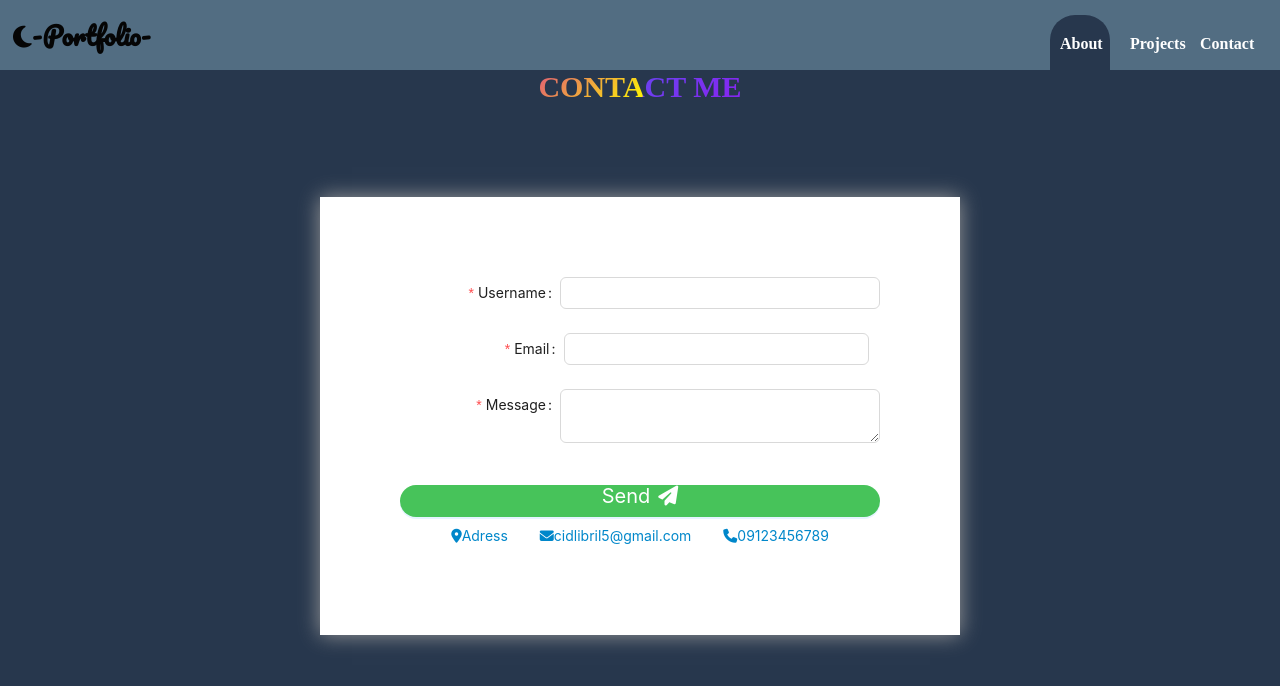
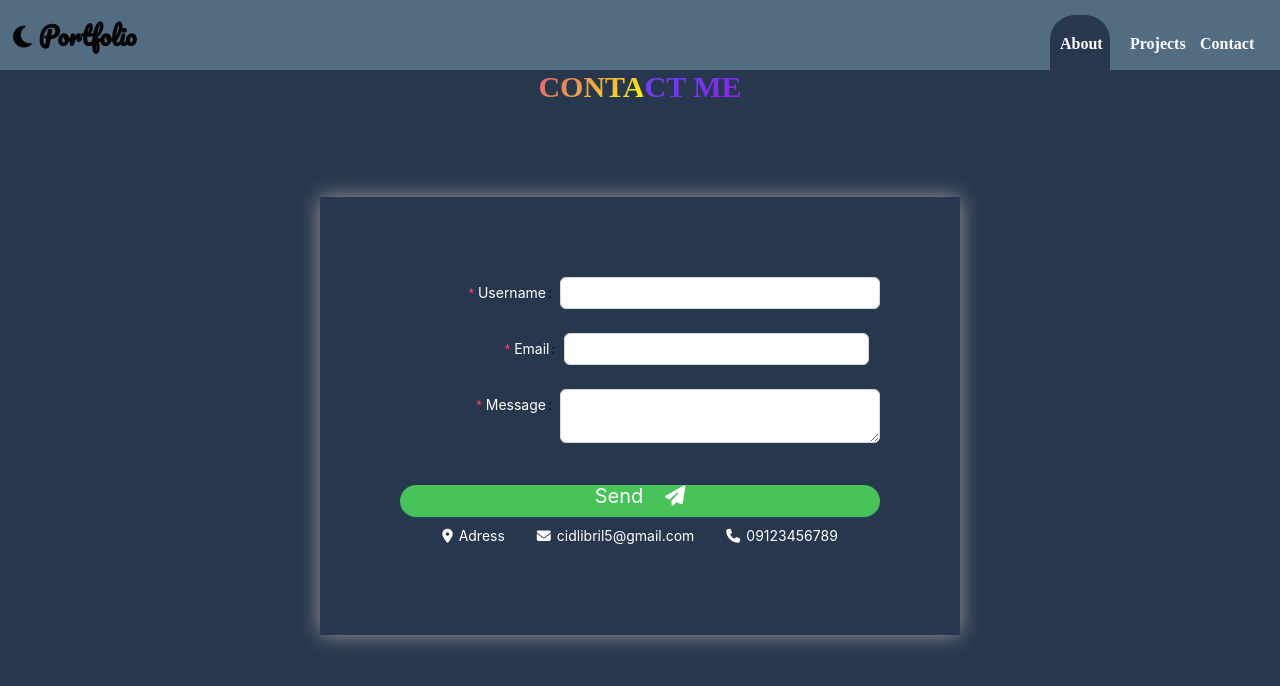
Before and after one commit to SidLD/Portfolio, a React (Create React App) app: page /contact in a window 1280 px wide. Shown: the top 686 px of the page. Built offline with nearby package versions, Linux system fonts and the light colour scheme.

Commit message:
Add Theme

```diff
--- a/src/App.css
+++ b/src/App.css
@@ -7,6 +7,7 @@ body{
   font-family: montserrat;
   height: 100vh;
   margin-top: 0;
+  transition-duration: 0.5s;
 }
 
 .rectange{
@@ -221,6 +222,7 @@ nav{
   align-items: center;
   display: flex;
   flex-direction: column;
+  ;
 }
 /* .ant-form-item{
   padding: 8px;
@@ -330,6 +332,9 @@ nav{
   transform: scaleX(1);
   transform-origin: bottom left;
 }
+.space{
+  margin: 0px 3px;
+}
 
 #project{
   text-align: center;
@@ -379,9 +384,9 @@ nav{
 }
 
 .typed {
-  font-size: larger;
+  font-size: 50px;
   font-family: 'Pacifico', cursive;
-  overflow: hidden;
+  /* overflow: hidden; */
   white-space: nowrap;
   border-right: 2px solid;
   width: 0;
@@ -516,6 +521,15 @@ input:checked + .slider:before {
 
 .slider.round:before {
   border-radius: 50%;
+}
+
+@media screen and (max-width:1249px){
+  .skill-description{
+    font-size: 18px;
+  }
+  .contact-box{
+    top: 58%;
+  }
 }
  @media screen and (max-width:1170px){
   .card{
--- a/src/layout/RootLayout.js
+++ b/src/layout/RootLayout.js
@@ -91,7 +91,9 @@ function RootLayout() {
           <div  className='logo' onClick={toogleTheme}>
               <h1 style={{color:theme.projectColor}} className='logo-text'>
                 {!isLightTheme && <i className="fa-solid fa-moon"></i>}
-                -Portfolio-
+                <span> </span>
+                Portfolio
+                <span> </span>
                 {isLightTheme && <i className="fa-regular fa-sun"></i>}
               </h1>
           </div>
--- a/src/lib/ThemeContext.js
+++ b/src/lib/ThemeContext.js
@@ -1,6 +1,6 @@
 import React, { Component, createContext } from 'react'
 import cardBackgroundBlack from "../asset/cardBackground.jpg"
-import cardBackgroundLight from "../asset/backgroundLight.jpg"
+import cardBackgroundLight from "../asset/cardbackgroundLight.jpg"
 import profile from "../asset/crop.jpg"
 import profilePS from "../asset/ProfilePS.jpg"
 
@@ -26,7 +26,7 @@ export default class ThemeContextProvider extends Component {
           skillBorder: "1px solid #050505",
           cardBackgroundImg: cardBackgroundLight,
           border: "1px solid white",
-          projectColor: "#ffff",
+          projectColor: "#ff9900",
         },
         dark :{
           profile: profile,
--- a/src/pages/About.jsx
+++ b/src/pages/About.jsx
@@ -101,13 +101,15 @@ function About() {
                                             />
                                     </div>
                                     <div className="card-content container">
-                                        <h3 className='typed '>
+                                        <h3 className='typed ' style={{color:theme.projectColor}}>
                                             Hi! I'm Cid Libril
                                             <i className="fa-solid fa-hand-wave"></i>
                                         </h3>
-                                        <p className='typed'>I'm aspiring web developer and
+                                        <p className='typed'>I'm an aspiring web developer, enthusiast
                                         </p>
-                                        <p className='typed'>A Bachelor Science in Computer Science Graduate</p>
+                                        <p className='typed'>As a Computer Science Graduate, I had many experience</p>
+                                        <p className='typed'>in developing software at the backend</p>
+                                        <p className='typed'>where business logic and algorithms usally happens</p>
                                         <a href="./resume.pdf" className='resume' download>Download my Resume</a>
                                     </div>
 
@@ -130,12 +132,13 @@ function About() {
                                         <div className="skill-box"
                                             id={index}
                                             key={index}
-                                            style={{border: theme.skillBorder}}
+                                            style={{
+                                                border: theme.skillBorder,}}
                                             >
                                             <div className="skill-title" >
                                                 <div className="skill-img " style={{color: theme.color}}>
                                                     {skill.icon} </div>
-                                                <h3 className='hover-underline-animation' tyle={{color: theme.color}}>
+                                                <h3 className='hover-underline-animation' style={{color:theme.color}}>
                                                     { skill.title }</h3>
                                             </div>
                                             <p className="skill-description" style={{color: theme.color}}>
--- a/src/pages/Contact/view.jsx
+++ b/src/pages/Contact/view.jsx
@@ -1,6 +1,7 @@
 import React from 'react'
 import {Form, Input, Button} from 'antd'
 import { handleFormSubmit } from './index';
+import { ThemeContext } from '../../lib/ThemeContext';
 
 function Contact() {
     const submit = async (values) => {
@@ -30,16 +31,23 @@ function Contact() {
         }
     };
     return (
-        <div id='contact'>
+        <ThemeContext.Consumer>{(context) => {
+            const {isLightTheme, light, dark } = context
+            const theme = isLightTheme ? light: dark;
+            return(
+                <div id='contact'>
             <h3 className='intro-title animate-charcter'>Contact Me</h3>
             <Form className='contact-box'
                 {...formItemLayout}
                 initialValues={
                     {remember: true}
                 }
-                autoComplete="off"
+                style={{backgroundColor: theme.backgroundColor}}
+                autoComplete="on"
                 onFinish={submit}>
-                <Form.Item label="Username" name="name"
+                <Form.Item label={
+                    <p style={{color:theme.color}}>Username</p>
+                } name="name"
                     rules={
                         [{
                                 required: true,
@@ -48,7 +56,10 @@ function Contact() {
                 }>
                     <Input  />
                 </Form.Item>
-                <Form.Item label="Email" name="email"
+                <Form.Item
+                 label={
+                    <p style={{color:theme.color}}>Email</p>
+                } name="email"
                     rules={
                         [
                             {
@@ -62,7 +73,9 @@ function Contact() {
                 }>
                     <Input   />
                 </Form.Item>
-                <Form.Item label="Message" name="message"
+                <Form.Item  label={
+                    <p style={{color:theme.color}}>Message</p>
+                } name="message"
                     rules={
                         [{
                                 required: true,
@@ -72,21 +85,20 @@ function Contact() {
                     <Input.TextArea  />
                 </Form.Item>
 
-                    <Button block className='submit-btn' type="primary" htmlType="submit">
-                        Send <i className="fa-sharp fa-solid fa-paper-plane"></i>
+                    <Button block className='submit-btn' type="primary" htmlType="submit" style={{color:theme.color}} >
+                        Send <span className="space"></span><i className="fa-sharp fa-solid fa-paper-plane"></i>
                     </Button>
                 <footer className='footer'>
-                    <p className='hover-underline-animation'><i className="fa-solid fa-location-dot"></i> Adress</p>
-                    <p className='hover-underline-animation'><i className="fa-solid fa-envelope"></i> cidlibril5@gmail.com</p>
-                    <p className='hover-underline-animation'><i className="fa-solid fa-phone"></i> 09123456789</p>
+                    <p className='hover-underline-animation' style={{color:theme.color}}><i className="fa-solid fa-location-dot"></i><span className="space"></span> Adress</p>
+                    <p className='hover-underline-animation' style={{color:theme.color}}><i className="fa-solid fa-envelope"></i>    <span className="space"></span>   cidlibril5@gmail.com</p>
+                    <p className='hover-underline-animation' style={{color:theme.color}}><i className="fa-solid fa-phone"></i>       <span className="space"></span>   09123456789</p>
                 </footer>
             </Form>
-            {/* <form ref={form} onSubmit={handleFormSubmit} className='contact-box'>
-            <input placeholder='Name' className='input-field' type="text" name="name" />
-            <input placeholder='Email' className='input-field' type="email" name="email" />
-            <textarea placeholder='Message' className='input-field' name="message" />
-            <input className='submit-btn' type="submit" value="Submit" />
-        </form>  */} </div>
+           </div>
+            )
+        }}
+
+        </ThemeContext.Consumer>
     )
 }
 
--- a/src/pages/Project/view.jsx
+++ b/src/pages/Project/view.jsx
@@ -6,6 +6,7 @@ import exam from '../../asset/exam.png'
 import bmi from '../../asset/BMIAge.png'
 import portfolio from '../../asset/portfolio.png'
 import tracker from '../../asset/tracker.png'
+import { ThemeContext } from '../../lib/ThemeContext'
 function Project() {
   const data = [
     {
@@ -47,7 +48,11 @@ function Project() {
 
   ]
   return (
-    <div id='project'>
+    <ThemeContext.Consumer>{(context) => {
+      // const {toogleTheme, isLightTheme, light, dark } = context
+      // const theme = isLightTheme ? light: dark;
+      return(
+        <div id='project'>
       <h2 className='intro-title animate-charcter'>Projects</h2>
       <div className="skill-container">
             {data.map((project, index)=>
@@ -65,6 +70,10 @@ function Project() {
 
         </div>
     </div>
+      )
+    }}
+
+    </ThemeContext.Consumer>
   )
 }
 
```
Also changed, not shown: src/asset/cardbackgroundLight.jpg (added).
